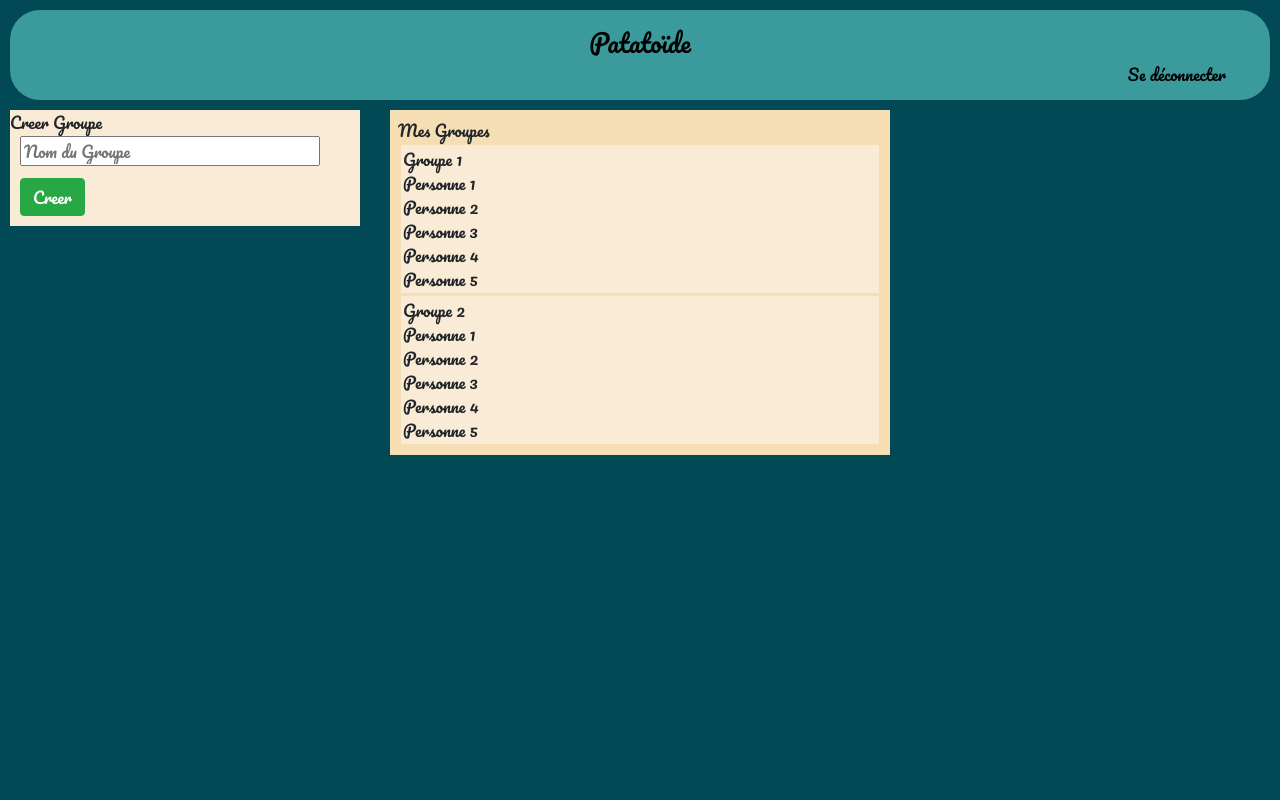
After one commit to Taraal/WorkshopB2, a PHP site: page /groupes.php in a window 1280 px wide. The commit adds this page. Run offline with PHP 8.4, Linux system fonts and the light colour scheme; the visitor is signed in with stand-in values (Sample User, id 1); data that the repository does not hold is empty.

Commit message:
pages groupes

```diff
--- a/html/accueil.php
+++ b/html/accueil.php
@@ -53,7 +53,7 @@ if (isset($_SESSION['id'])) {
             <div class="MesEvents"><iframe src="https://www.google.com/maps/embed?pb=!1m18!1m12!1m3!1d86684.63842802636!2d-1.630095838046561!3d47.23820066072374!2m3!1f0!2f0!3f0!3m2!1i1024!2i768!4f13.1!3m3!1m2!1s0x4805ee81f0a8aead%3A0x40d37521e0ded30!2sNantes!5e0!3m2!1sfr!2sfr!4v1536659121588" width="300" height="200" frameborder="0" style="border:0" allowfullscreen></iframe></div>
         </div>
         <div id="right">
-            <div class="MesEvents">Groupes</div>
+            <a href="groupes.php"><div class="MesEvents">Groupes</div></a>
             <div class="MesEvents">Status Actualisés</div>
         </div>
         <div id="actu">
--- a/html/css/connexion.css
+++ b/html/css/connexion.css
@@ -6,6 +6,7 @@ body{
 	padding: 0px;
 	overflow-y: auto;
 	background-color: #014955;
+	font-family: 'Pacifico', cursive;
 }
 
 
@@ -129,13 +130,12 @@ h1{
 	margin : 10px;
 	border-radius: 30px;
 	padding:14px;
-
+	font-family: 'Pacifico', cursive;
 }
 #title{
 	font-size: 25px;
 	text-align: center;
 	position: relative;
-		font-family: 'Pacifico', cursive;
 }
 #profile{
 	margin-right: 30px;
@@ -239,5 +239,5 @@ a:hover{
 .input{
 	margin: 2px;
 	margin-left:10px;
-	border-radius: 20px;
+	min-width: 300px;
 }
--- /dev/null
+++ b/html/css/groupes.css
@@ -0,0 +1,21 @@
+#create_group{
+    position: absolute;
+    margin-left: 10px;
+    background-color: antiquewhite;
+    width: 350px;;
+}
+#my_groups{
+    position: relative;
+    margin: 0 auto;
+    max-width: 500px;
+    background-color: wheat;
+    padding: 8px;
+}
+#boutton_creation{
+    margin: 10px;
+}
+.group{
+    padding: 2px;
+    margin:3px;
+    background-color: antiquewhite;
+}
--- /dev/null
+++ b/html/groupes.php
@@ -0,0 +1,73 @@
+<?php
+
+    include_once "../classes/Database.php";
+    include_once "../classes/Users.php";
+
+    session_start();
+
+    if (isset($_SESSION['id'])){
+
+        $id = $_SESSION['id'];
+
+        if(isset($_GET['id'])){
+            $id = $_GET['id'];
+        }
+
+       $user = new User($id);
+
+    }
+    else{
+
+        header("location: index.php");
+
+    }
+?>
+<html>
+    <head>
+        <meta charset="utf-8">
+        <meta name="viewport" content="width=device-width, initial-scale=1, shrink-to-fit=no">
+        <meta name="author" content="workshop">
+        <link rel="icon" href="medias/fav.png"/>
+
+        <!-- Bootstrap -->
+        <link rel="stylesheet" href="https://stackpath.bootstrapcdn.com/bootstrap/4.1.0/css/bootstrap.min.css" integrity="sha384-9gVQ4dYFwwWSjIDZnLEWnxCjeSWFphJiwGPXr1jddIhOegiu1FwO5qRGvFXOdJZ4" crossorigin="anonymous">
+        <script src="https://code.jquery.com/jquery-3.3.1.slim.min.js" integrity="sha384-q8i/X+965DzO0rT7abK41JStQIAqVgRVzpbzo5smXKp4YfRvH+8abtTE1Pi6jizo" crossorigin="anonymous"></script>
+        <script src="https://cdnjs.cloudflare.com/ajax/libs/popper.js/1.14.0/umd/popper.min.js" integrity="sha384-cs/chFZiN24E4KMATLdqdvsezGxaGsi4hLGOzlXwp5UZB1LY//20VyM2taTB4QvJ" crossorigin="anonymous"></script>
+        <script src="https://stackpath.bootstrapcdn.com/bootstrap/4.1.0/js/bootstrap.min.js" integrity="sha384-uefMccjFJAIv6A+rW+L4AHf99KvxDjWSu1z9VI8SKNVmz4sk7buKt/6v9KI65qnm" crossorigin="anonymous"></script>
+
+
+        <!-- font -->
+        <link href="https://fonts.googleapis.com/css?family=Assistant|M+PLUS+1p|Pacifico" rel="stylesheet">
+
+
+        <!-- CSS -->
+        <link rel="stylesheet" type="text/css" href="css/connexion.css">
+        <link rel="stylesheet" type="text/css" href="css/groupes.css">
+
+        <title>Groupes</title>
+    </head>
+    <body>
+        <?php include_once "header.php" ?>
+        <div id="create_group">
+            Creer Groupe<br>
+            <input class="input" name="Family_Name" type="text" id="Family_Name" placeholder="Nom du Groupe" /><br>
+            <button id="boutton_creation" type="button" class="btn btn-success">Creer</button>
+        </div>
+        <div id="my_groups">Mes Groupes
+            <div class="group">Groupe 1
+                <div class="person">Personne 1</div>
+                <div class="person">Personne 2</div>
+                <div class="person">Personne 3</div>
+                <div class="person">Personne 4</div>
+                <div class="person">Personne 5</div>
+            </div>
+            <div class="group">Groupe 2
+                <div class="person">Personne 1</div>
+                <div class="person">Personne 2</div>
+                <div class="person">Personne 3</div>
+                <div class="person">Personne 4</div>
+                <div class="person">Personne 5</div>
+            </div>
+        </div>
+    </body>
+</html>
--- a/html/profil.php
+++ b/html/profil.php
@@ -44,7 +44,7 @@
         <!-- CSS -->
         <link rel="stylesheet" type="text/css" href="css/connexion.css">
 
-        <title>Accueil</title>
+        <title>Profil</title>
     </head>
     <body>
         <?php include_once "header.php"?>
```
